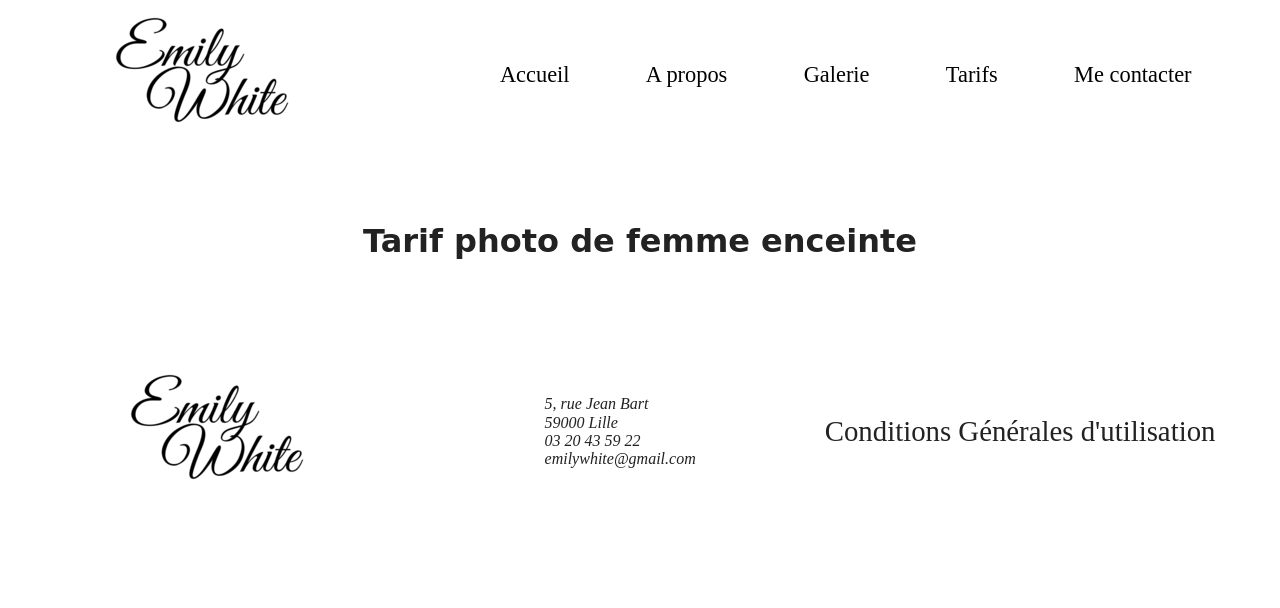
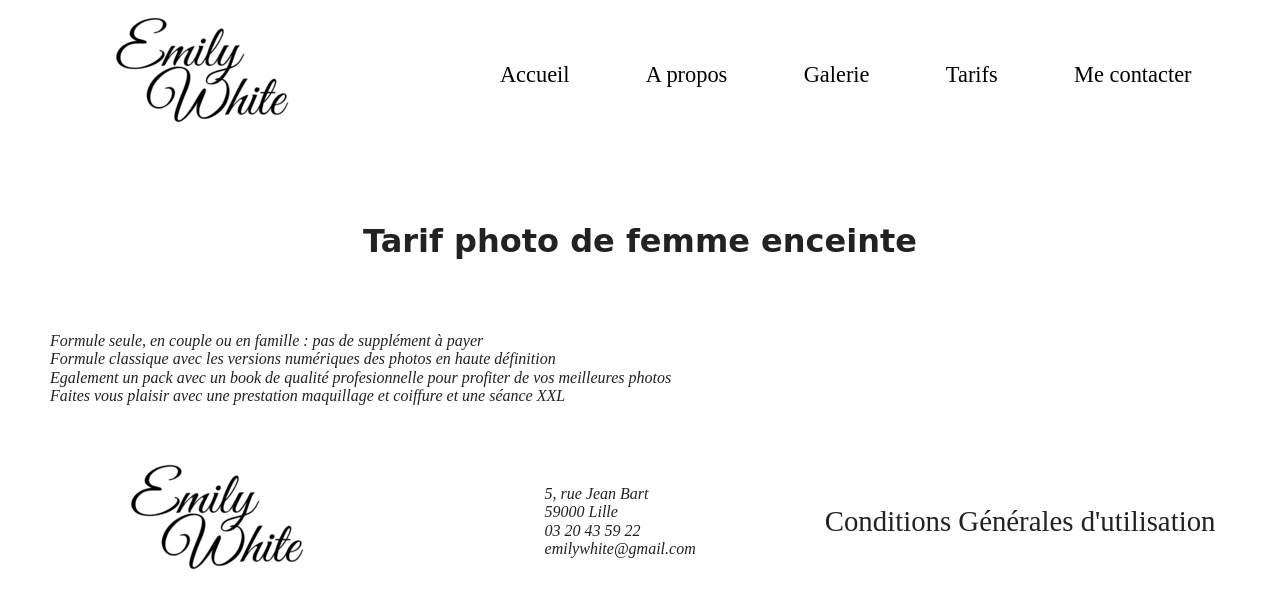
Before and after one commit to hellowdy/baby, a website built with Parcel: page tarif.html in a window 1280 px wide. Built offline with nearby package versions, Linux system fonts and the light colour scheme.

Commit message:
11commit

```diff
--- a/tarif.html
+++ b/tarif.html
@@ -55,7 +55,12 @@
        </figure>
      </article>
      <article>
-
+        <ul>
+          <li>Formule seule, en couple ou en famille : pas de supplément à payer</li>
+          <li>Formule classique avec les versions numériques des photos en haute définition</li>
+          <li>Egalement un pack avec un book de qualité profesionnelle pour profiter de vos meilleures photos</li>
+          <li>Faites vous plaisir avec une prestation maquillage et coiffure et une séance XXL</li>
+        </ul>
      </article>
    </section>
   </main>
```
